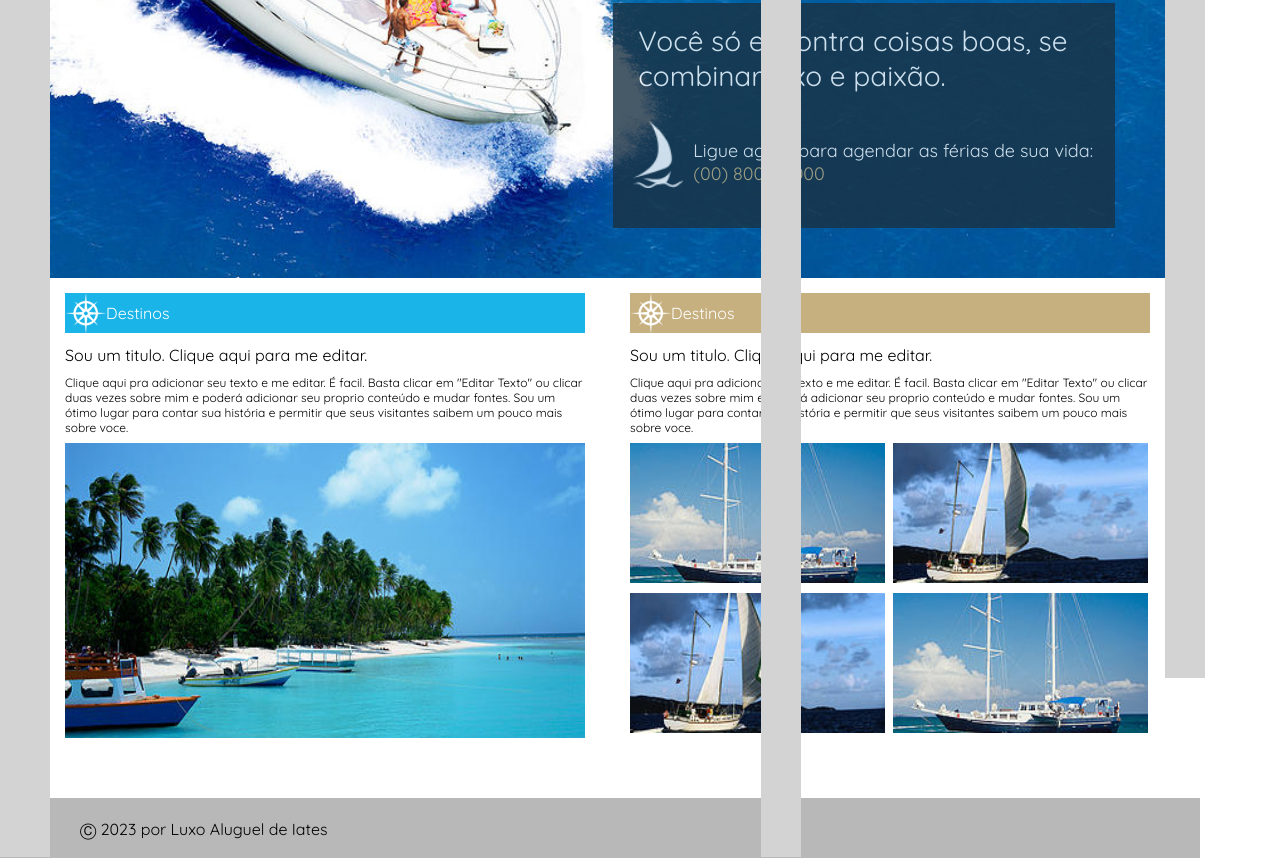
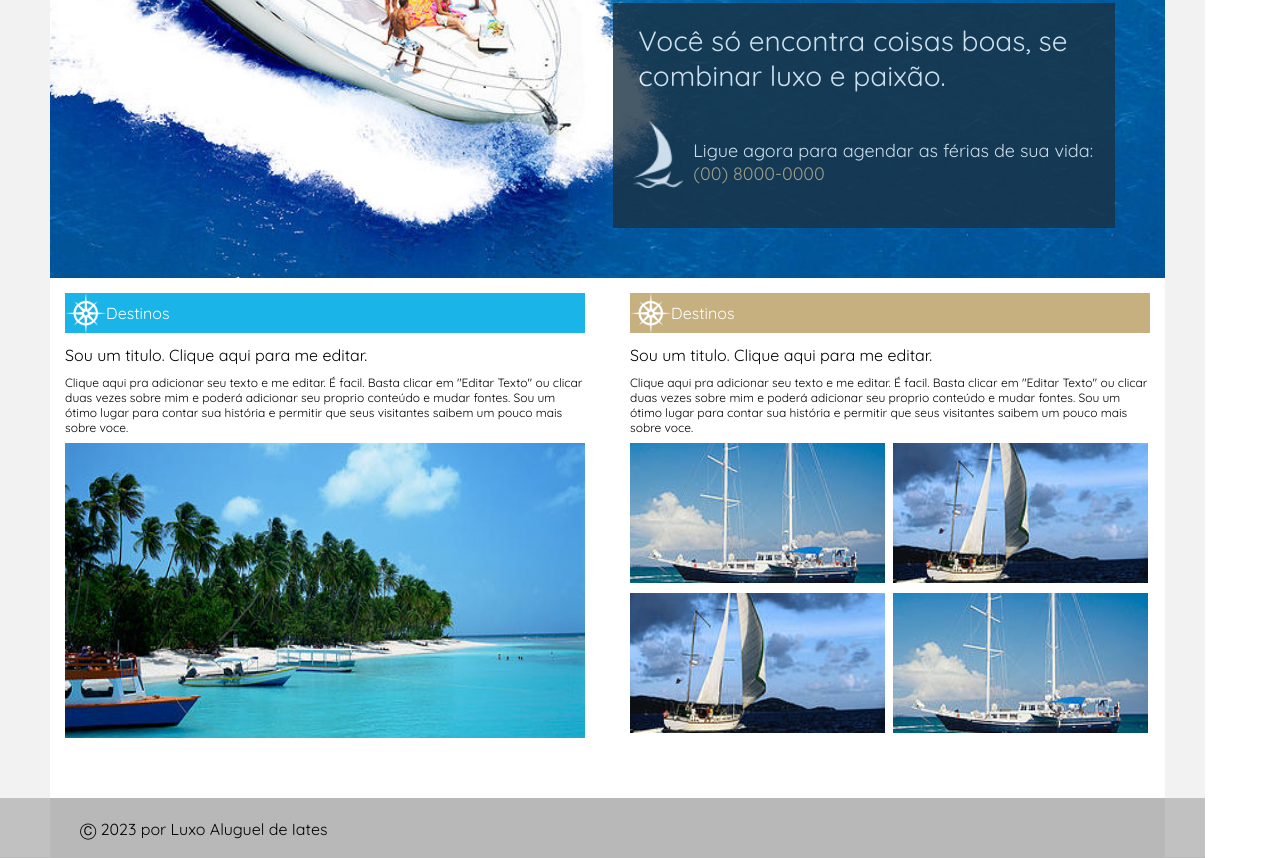
Before and after one commit to Marcelomhq/intro-to-front-end, a plain HTML site: page Projeto-AluguelIates/Projeto-AluguelIates/index.html in a window 1280 px wide. Shown: the part 365-1223 px from the top of the page. Drawn offline with Linux system fonts and the light colour scheme.

Commit message:
final project

```diff
--- a/Projeto-AluguelIates/Projeto-AluguelIates/css/bottom-bar.css
+++ b/Projeto-AluguelIates/Projeto-AluguelIates/css/bottom-bar.css
@@ -12,7 +12,10 @@
     margin: 5px 0px 0px 30px;
 
 }
-.bottom-bar-box-left,
+.bottom-bar-box-left{
+    width: 50px;
+}
 .bottom-bar-box-right{
-    width: 40px;
+    width: 45px;
+    background-color: rgb(184, 184, 184);
 }
--- a/Projeto-AluguelIates/Projeto-AluguelIates/css/grids.css
+++ b/Projeto-AluguelIates/Projeto-AluguelIates/css/grids.css
@@ -1,36 +1,20 @@
 .whole-page{
     width: 1200px;
-    /* height: 900px; */
-    /* display: grid;
-    grid-template-rows: 1fr 60px;  */
-
+    position: relative;
   }
   .grid-columns{
     display: grid;
     grid-template-columns: 50px 1fr 40px;
     margin-bottom: 120px;
   }
-  .left-column{
-    background-color: lightgray;
-
-    width: 50px;
-  }
   .middle-column{
     display: grid;
     grid-template-rows: 80px 1fr 400px;
   }
-  .right-column{
-    background-color: lightgray;
-    width: 40px;
-  }
   .bottom-bar{
-    /* position: absolute;
-    bottom: 0px;
-    left: 0px;
-    right: 0px; */
     background-color: rgb(184, 184, 184);
     height: 60px;
-    width: 1200px;
+    width: 1210px;
   }
   .top-bar{
     display: flex;
@@ -47,7 +31,7 @@
     background-color: aqua;
     position: relative;
   }
-  .gambiarra-1{
+  .left-bar-final{
     position: absolute;
     left: 0;
     top: 0;
@@ -55,17 +39,18 @@
     width: 50px;
     background-color: lightgray;
     z-index: 2;
-
+    opacity: 0.3;
     height: 1222px;
   }
-  .gambiarra-2{
+  .right-bar-final{
     position: absolute;
-    right: 479px;
+    right: -5px;
     top: 0;
     bottom: 0;
     width: 40px;
     background-color: lightgray;
     z-index: 2;
-
+    /* padding-left: 20px; */
+    opacity: 0.3;
     height: 1222px;
   }
--- a/Projeto-AluguelIates/Projeto-AluguelIates/index.html
+++ b/Projeto-AluguelIates/Projeto-AluguelIates/index.html
@@ -15,12 +15,12 @@
   <link href="https://fonts.googleapis.com/css2?family=Quicksand:wght@300..700&display=swap" rel="stylesheet">
 </head>
 <body>
-  <div class="gambiarra-1">
+  <div class="left-bar-final">
 
   </div>
   <div class="whole-page">
 
-    <div class="gambiarra-2">
+    <div class="right-bar-final">
 
     </div>
     <div class="grid-columns">
```
Also changed, not shown: Projeto-AluguelIates/Projeto-AluguelIates/aluguel-iates.html (+2 -2 lines), Projeto-AluguelIates/Projeto-AluguelIates/contato.html (+2 -2 lines), Projeto-AluguelIates/Projeto-AluguelIates/destinos.html (+2 -2 lines), Projeto-AluguelIates/Projeto-AluguelIates/tripulacao.html (+2 -2 lines).
